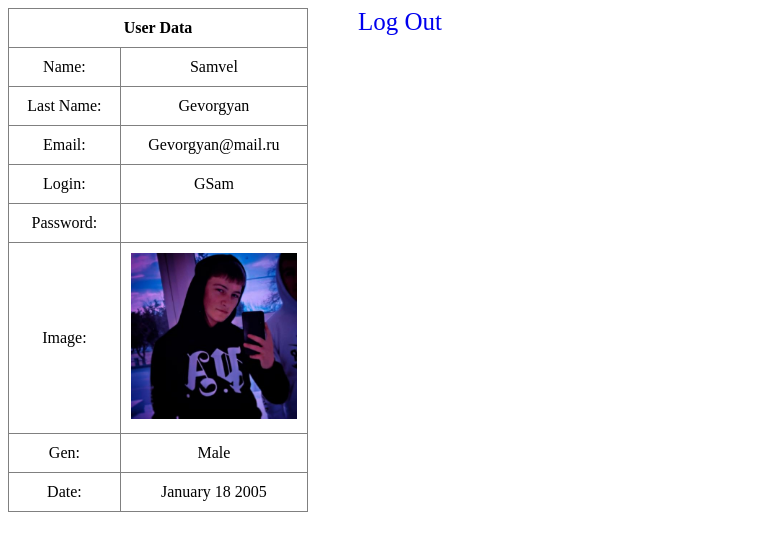
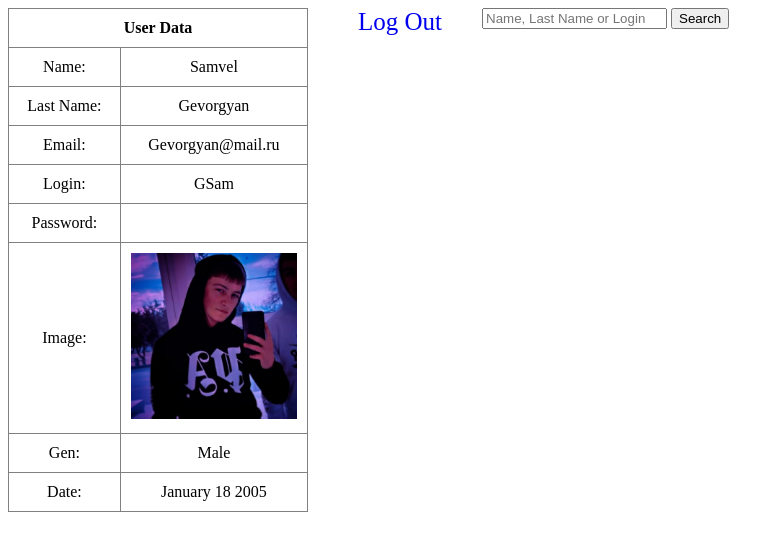
Before and after one commit to GevorgyanSam/DBPractic, a PHP site: page /welcome.php in a window 1280 px wide. Shown: the top 551 px of the page, without its empty margins (0-784 px from the left). Run offline with PHP 8.4, Linux system fonts and the light colour scheme; a user stored in the database is signed in; data comes from the database, SQL or seed files in the repository; both versions use the stored data as it was after the commit.

Commit message:
Added The Search Bar For Finding Users BY 'Name, Last Name or Login'

```diff
--- a/welcome.php
+++ b/welcome.php
@@ -20,6 +20,39 @@
     $u_day = $record["day"];
 ?>
 
+<?php
+
+    $search = $search_err = "";
+
+    if(isset($_POST["submit"])) {
+
+        if(empty($_POST["search"])) {
+            $search_err = "Enter The User Name or Login";
+        } else {
+            $search = $_POST["search"];
+            $search = htmlspecialchars($search);
+            $search = trim($search);
+            $search = stripslashes($search);
+        }
+
+        if(!empty($search)) {
+            $result = mysqli_query($conn, "SELECT * FROM `users` WHERE `users` . `name` LIKE '%$search%' OR `users` . `login` = '$search' OR `users` . `last_name` LIKE '%$search%' ");
+
+            if(mysqli_num_rows($result) > 0) {
+                $arr = [];
+                while($row = mysqli_fetch_assoc($result)) {
+                    $search_user_id = $row["id"];
+                    array_push($arr, $search_user_id);
+                }
+            } else {
+                $search_err = "The User Not Found";
+            }
+        }
+
+    }
+
+?>
+
 <!DOCTYPE html>
 <html lang="en">
 <head>
@@ -28,7 +61,7 @@
     <meta name="viewport" content="width=device-width, initial-scale=1.0">
     <title><?php echo("$u_name $u_last_name") ?></title>
     <style>
-        body {
+        .parent {
             display: flex;
         }
 
@@ -71,9 +104,19 @@
         a {
             font-size: 25px;
         }
+
+        .searchParent {
+            margin-left: 40px;
+        }
+
+        .search_err {
+            margin-top: 20px;
+            color: red;
+        }
     </style>
 </head>
 <body>
+    <div class="parent">
         <table border="1">
             <thead>
                 <tr>
@@ -120,5 +163,50 @@
         <div class="logoutParent">
             <a href="logout.php">Log Out</a>
         </div>
+        <div class="searchParent">
+            <form method="POST" autocomplete="off">
+                <input type="text" placeholder="Name, Last Name or Login" name="search" value="<?=$search?>">
+                <button type="submit" name="submit">Search</button>
+                <div class="search_err">
+                    <?=$search_err?>
+                </div>
+                <?php if(isset($arr)): ?>
+                    <div class="users">
+                    <table border="1" style="width: 800px;">
+                        <thead>
+                            <tr>
+                                <th>Name</th>
+                                <th>Last Name</th>
+                                <th>Email</th>
+                                <th>Login</th>
+                                <th>Image</th>
+                                <th>Date</th>
+                            </tr>
+                        </thead>
+                        <tbody>
+                            <?php for($i = 0; $i <= count($arr) - 1; $i++) { ?>
+                                <?php
+                                    $find = $arr[$i];
+                                    $result = mysqli_query($conn, "SELECT * FROM `users` WHERE `users` . `id` = '$find'");
+                                    $row = mysqli_fetch_assoc($result);
+                                ?>
+                                <tr>
+                                    <td><?=$row["name"]?></td>
+                                    <td><?=$row["last_name"]?></td>
+                                    <td><?=$row["email"]?></td>
+                                    <td><?=$row["login"]?></td>
+                                    <td>
+                                        <img src="img/<?=$row["image"]?>">
+                                    </td>
+                                    <td><?=$row["month"] . " " . $row["day"] . " " . $row["year"]?></td>
+                                </tr>
+                            <?php } ?>
+                        </tbody>
+                    </table>
+                    </div>
+                <?php endif ?>
+            </form>
+        </div>
+    </div>
 </body>
 </html>
```
Also changed, not shown: sql/users.sql (+21 -11 lines), img/Sam.jpg (added). Lines whose indentation alone changed are shown as unchanged.
